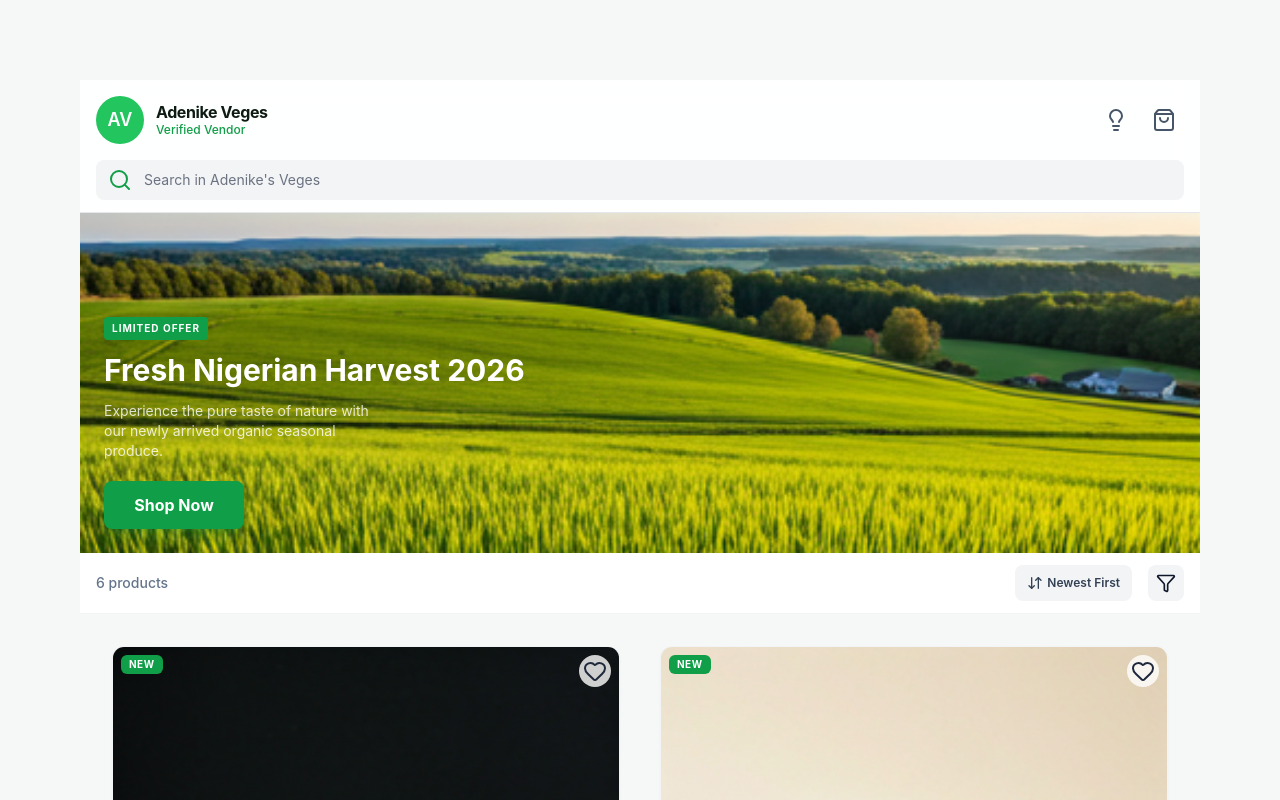
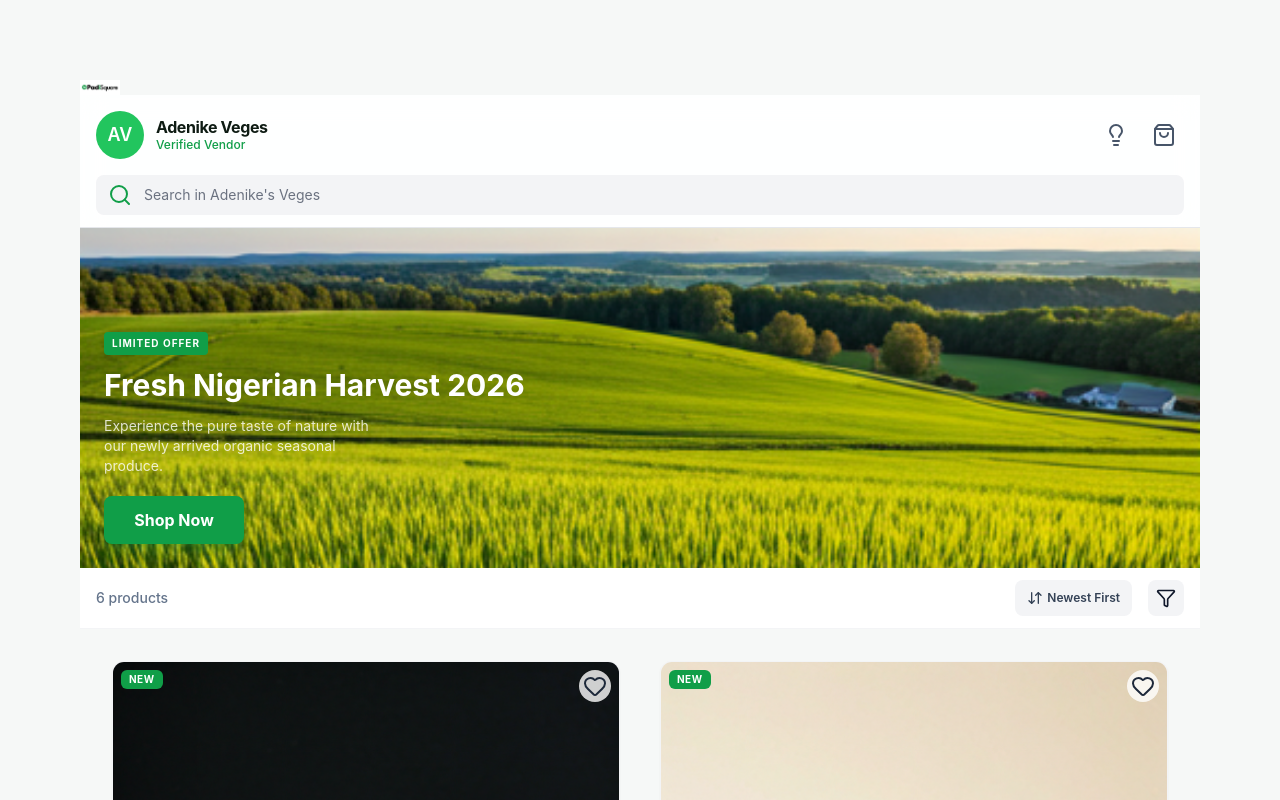
Before and after one commit to Dahmie87/PadiSquare-next-app, a Next.js app: page / in a window 1280 px wide. Shown: the top 800 px of the page. Built offline with nearby package versions, Linux system fonts and the light colour scheme.

Commit message:
add logo to app

```diff
--- a/app/page.tsx
+++ b/app/page.tsx
@@ -13,6 +13,7 @@ export default async function Home() {
 
   return (
     <div className="bg-background-light dark:bg-background-dark text-slate-900 dark:text-slate-100 font-display md:p-20">
+      <img className="w-10" src="/logolight.png"/>
       <header className="sticky top-0 z-50 bg-white/90 dark:bg-background-dark/90 backdrop-blur-md border-b border-gray-200 dark:border-gray-800">
       <div className="flex items-center p-4 justify-between gap-3">
 <div className="flex shrink-0 items-center">
```
Also changed, not shown: public/logolight.png (added).
